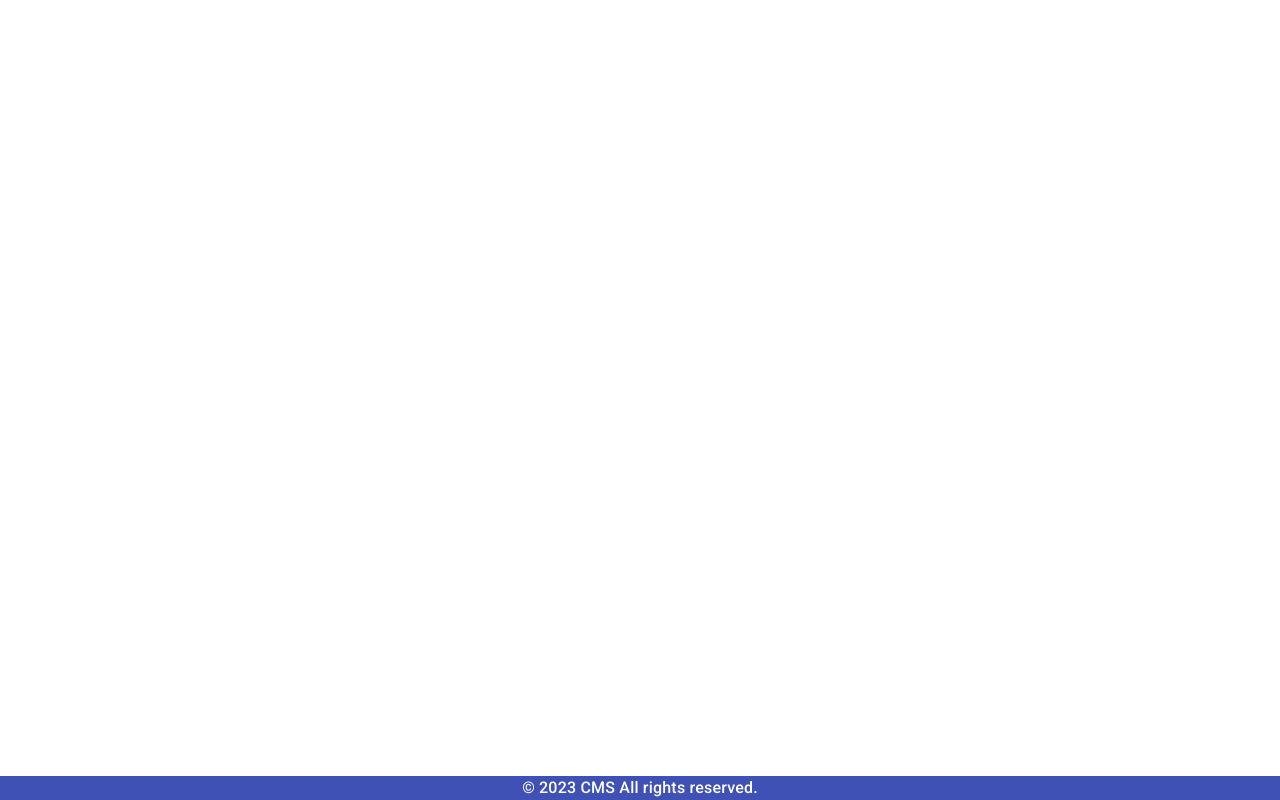
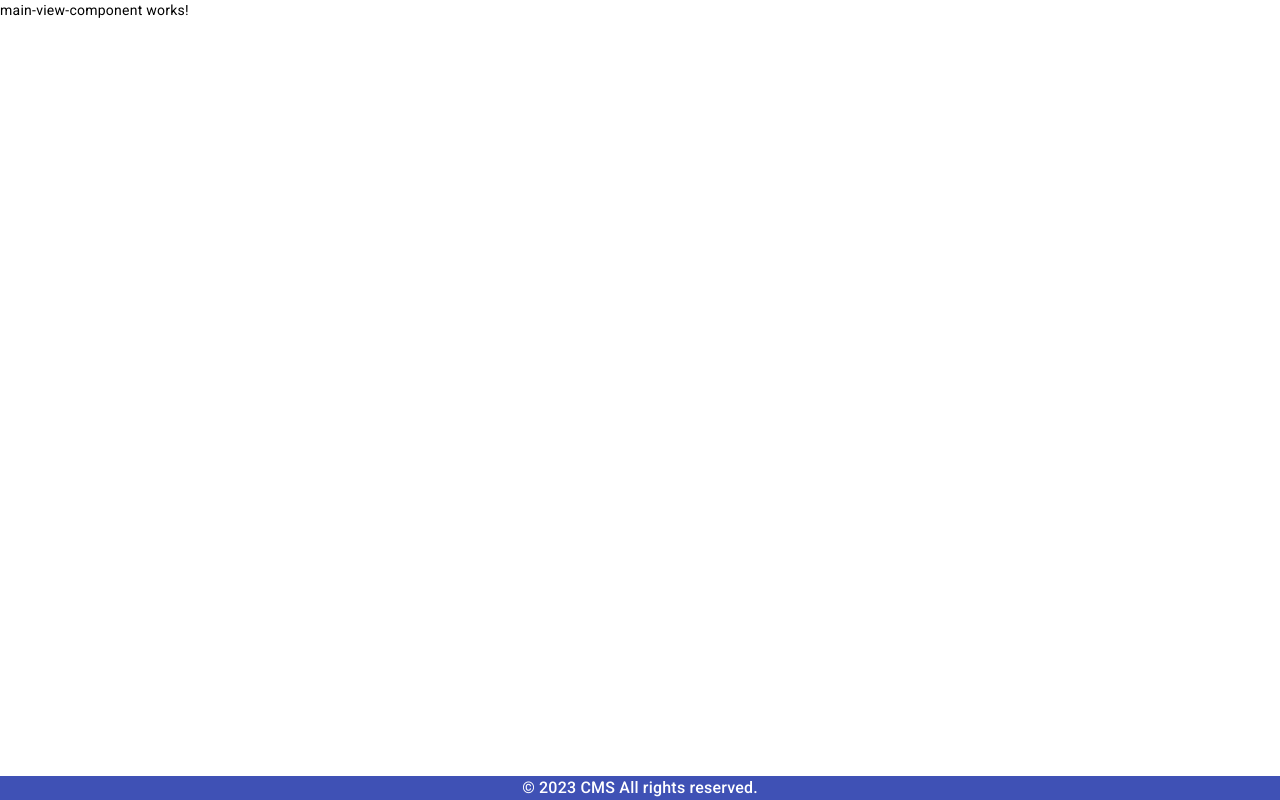
Before and after one commit to KeimiLL/Club-Management-System, an Angular app in the folder frontend/: page / in a window 1280 px wide. Built offline with nearby package versions, Linux system fonts and the light colour scheme; no server answers.

Commit message:
CMS-34: connect mainViewModule with app

```diff
--- a/frontend/src/app/app.component.html
+++ b/frontend/src/app/app.component.html
@@ -1 +1,2 @@
+<app-main-view></app-main-view>
 <app-footer></app-footer>
--- a/frontend/src/app/app.module.ts
+++ b/frontend/src/app/app.module.ts
@@ -7,6 +7,7 @@ import { BrowserAnimationsModule } from "@angular/platform-browser/animations";
 import { MaterialModule } from "./material.module";
 import { HttpClientModule } from "@angular/common/http";
 import { FooterModule } from "./components/base/footer/footer.module";
+import { MainViewModule } from "./components/routes/main-view/modules/main-view.module";
 
 @NgModule({
     declarations: [AppComponent],
@@ -17,6 +18,7 @@ import { FooterModule } from "./components/base/footer/footer.module";
         MaterialModule,
         HttpClientModule,
         FooterModule,
+        MainViewModule,
     ],
     providers: [],
     bootstrap: [AppComponent],
--- a/frontend/src/app/components/routes/main-view/modules/main-view.module.ts
+++ b/frontend/src/app/components/routes/main-view/modules/main-view.module.ts
@@ -4,6 +4,7 @@ import { MainViewComponent } from "../main-view.component";
 
 @NgModule({
     declarations: [MainViewComponent],
+    exports: [MainViewComponent],
     imports: [CommonModule],
 })
-export class RoutesModule {}
+export class MainViewModule {}
--- a/frontend/src/app/material.module.ts
+++ b/frontend/src/app/material.module.ts
@@ -1,8 +1,9 @@
 import { NgModule } from "@angular/core";
 import { MatButtonModule } from "@angular/material/button";
 import { MatToolbarModule } from "@angular/material/toolbar";
+import { MatSidenavModule } from "@angular/material/sidenav";
 
 @NgModule({
-    exports: [MatButtonModule, MatToolbarModule],
+    exports: [MatButtonModule, MatToolbarModule, MatSidenavModule],
 })
 export class MaterialModule {}
```
Also changed, not shown: frontend/src/app/components/routes/main-view/components/menu/menu.module.ts (+5 -2 lines), 1 other file (tests, documents, lock files or other folders).
